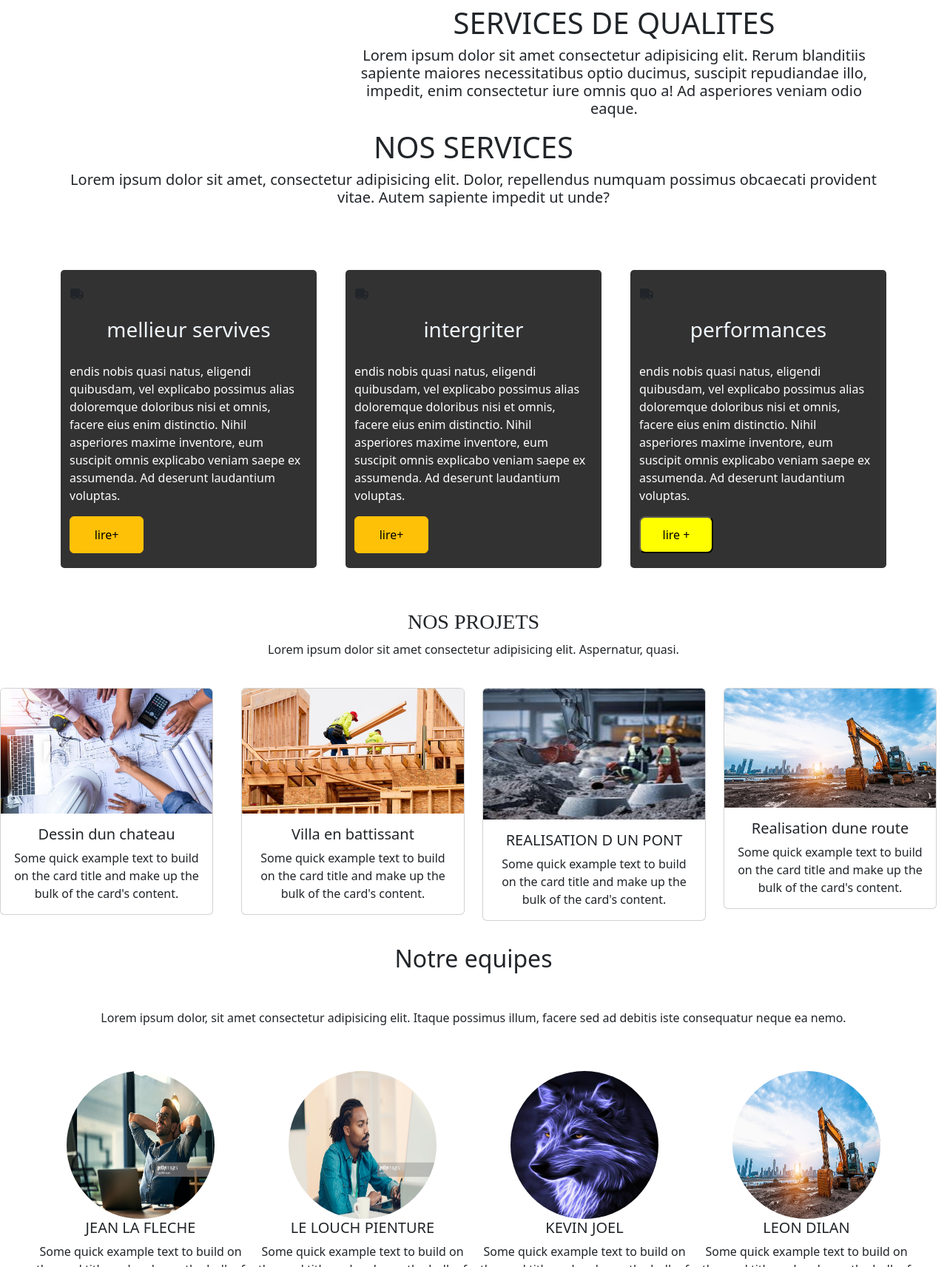
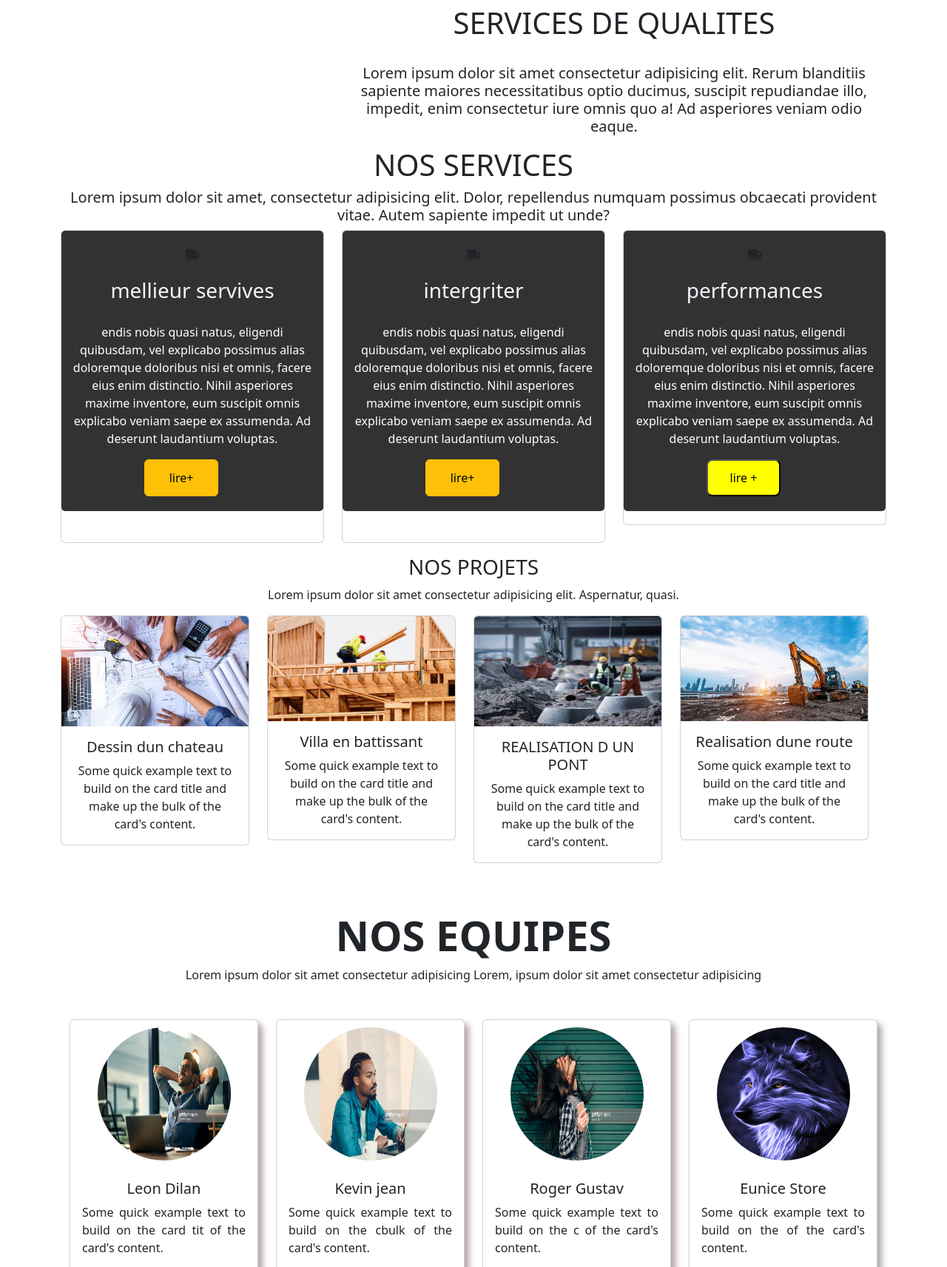
Before and after one commit to brandondiffo/DIffo-brandon-exam, a plain HTML site: page index.html in a window 1280 px wide. Shown: the part 849-2562 px from the top of the page at 74% size. Drawn offline with Linux system fonts and the light colour scheme.

Commit message:
suite de mon devoir

```diff
--- a/css/style.css
+++ b/css/style.css
@@ -19,24 +19,7 @@
 .carousel-caption{
     top: 300px;
 }
-/* .carousel-item h2{
-    font-size: 40px;
-    font-family: bold;
 
-}
-.carousel-item p{
-    font-size: px;
-    margin-top: 20%;
-}
-.carousel-item a{
-    width: 60px;
-    height: 80px;
-    top: 10%;
-    color: black;
-    text-decoration: none;
-    background-color: yellow;
-    border: 1px solid black;
-} */
 .carousel-control-prev ,.carousel-control-next{
     top: 350px;
 }
@@ -54,7 +37,9 @@
     margin-top: 7%;
     display: flex;
     justify-content: space-between;
-
+}
+.page div{
+    flex-direction: column;
 }
 .bocs{
     flex-basis: 31%;
@@ -94,18 +79,25 @@ button{
     text-align: center;
     margin-bottom: 40px;
 }
-.container-sec{
-    margin: 20px;
-    padding: 20px;
-    display: flex;
+.card-radius img{
+    height: 200px;
+    width: 200px;
+    border-radius: 50%;
+    position: relative;
+    justify-content: space-around;
+    padding: 10px;
+
 }
-.cards img{
-    width: 200px;
-    height: 200px;
-    border-radius: 50%;
+.card-shadow:hover{
+    box-shadow: 6px 6px 9px rgb(179, 165, 165);
 }
-.conctats .mb-3{
-    border: 1px solid black;
-    text-align: center;
-    width: 40%;
+.card-radius{
+    box-shadow: 6px 6px 9px rgb(179, 165, 165);
 }
+.card-radius span{
+    padding: 10px;
+}
+
+.card-radius p{
+    text-align: justify;
+}
--- a/index.html
+++ b/index.html
@@ -1,5 +1,6 @@
 <!DOCTYPE html>
 <html lang="en">
+
 <head>
   <meta charset="UTF-8">
   <meta http-equiv="X-UA-Compatible" content="IE=edge">
@@ -9,39 +10,14 @@
   <link rel="stylesheet" href="css/style.css">
   <title>Document</title>
 </head>
+
 <body>
-    <!-- <nav class="navbar navbar-expand-lg bg-light">
-        <div class="container-fluid d-flex justify-content-between text-center">
-          <a class="navbar-brand" href="#"><span>BUILD</span>HOME</a>
-          <button class="navbar-toggler" type="button" data-bs-toggle="collapse" data-bs-target="#navbarSupportedContent" aria-controls="navbarSupportedContent" aria-expanded="false" aria-label="Toggle navigation">
-            <span class="navbar-toggler-icon"></span>
-          </button>
-          <div class="collapse navbar-collapse" id="navbarSupportedContent">
-            <ul class="navbar-nav me-auto mb-2 mb-lg-0">
-              <li class="nav-item">
-                <a class="nav-link active" aria-current="page" href="#">ACCEUIL</a>
-              </li>
-              <li class="nav-item">
-                <a class="nav-link" href="#">SERVICES</a>
-              </li>
-              <li class="nav-item">
-                <a class="nav-link" href="#">PORFOLIO</a>
-              </li>
-              <li class="nav-item">
-                <a class="nav-link" href="#">TEAM</a>
-              </li>
-              <li class="nav-item">
-                <a class="nav-link " href="#">CONTACT</a>
-              </li>
-            </ul>
-          </div>
-        </div>
-      </nav> -->
 
   <nav class="navbar bg-light navbar-expand-lg">
     <div class="container-fluid">
-          <a class="navbar-brand" href="#">Offcanvas navbar</a>
-          <button class="navbar-toggler" type="button" data-bs-toggle="offcanvas" data-bs-target="#offcanvasNavbar" aria-controls="offcanvasNavbar">
+      <a class="navbar-brand" href="#"><span>BUILD</span>HOME</a>
+      <button class="navbar-toggler" type="button" data-bs-toggle="offcanvas" data-bs-target="#offcanvasNavbar"
+        aria-controls="offcanvasNavbar">
         <span class="navbar-toggler-icon"></span>
       </button>
       <div class="offcanvas offcanvas-end" tabindex="-1" id="offcanvasNavbar" aria-labelledby="offcanvasNavbarLabel">
@@ -52,23 +28,22 @@
         <div class="offcanvas-body">
           <ul class="navbar-nav justify-content-end flex-grow-1 pe-3">
             <li class="nav-item">
-                  <a class="nav-link active" aria-current="page" href="#">Home</a>
+              <a class="nav-link active" aria-current="page" href="#">ACCEUIL</a>
             </li>
             <li class="nav-item">
-                  <a class="nav-link" href="#">Link</a>
+              <a class="nav-link fw-bold" href="#">SERVICES</a>
             </li>
-                <li class="nav-item dropdown">
-                  <a class="nav-link dropdown-toggle" href="#" role="button" data-bs-toggle="dropdown" aria-expanded="false">
-                    Dropdown
-                  </a>
-                  <ul class="dropdown-menu">
-                    <li><a class="dropdown-item" href="#">Action</a></li>
-                    <li><a class="dropdown-item" href="#">Another action</a></li>
-                    <li>
-                      <hr class="dropdown-divider">
+            <li class="nav-item">
+              <a class="nav-link fw-bold" href="#">PORFOLIO</a>
             </li>
-                    <li><a class="dropdown-item" href="#">Something else here</a></li>
-                  </ul>
+            <li class="nav-item">
+              <a class="nav-link fw-bold" href="#">Home</a>
+            </li>
+            <li class="nav-item">
+              <a class="nav-link fw-bold" href="#">TEAM</a>
+            </li>
+            <li class="nav-item">
+              <a class="nav-link fw-bold" href="#">CONTACT</a>
             </li>
           </ul>
 
@@ -77,39 +52,17 @@
     </div>
   </nav>
 
-
-<!-- <div id="carouselExampleControls" class="carousel slide" data-bs-ride="carousel">
-        <div class="carousel-inner">
-          <div class="carousel-item active">
-            <img src="image/im1.jpg" class="d-block w-100" alt="...">
-          </div>
-          <div class="carousel-item">
-            <img src="image/im2.jpg" class="d-block w-100" alt="...">
-          </div>
-          <div class="carousel-item">
-            <img src="image/im3.jpg" class="d-block w-100" alt="...">
-          </div>
-          <div class="carousel-item">
-            <img src="image/im3.jpg" class="d-block w-100" alt="...">
-          </div>
-        </div>
-        <button class="carousel-control-prev" type="button" data-bs-target="#carouselExampleControls" data-bs-slide="prev">
-          <span class="carousel-control-prev-icon" aria-hidden="true"></span>
-          <span class="visually-hidden">Previous</span>
-        </button>
-        <button class="carousel-control-next" type="button" data-bs-target="#carouselExampleControls" data-bs-slide="next">
-          <span class="carousel-control-next-icon" aria-hidden="true"></span>
-          <span class="visually-hidden">Next</span>
-        </button>
-      </div> -->
-
   <div id="carouselExampleCaptions" class="carousel slide" data-bs-ride="false">
 
     <div class="carousel-indicators">
-          <button type="button" data-bs-target="#carouselExampleCaptions" data-bs-slide-to="0" class="active" aria-current="true" aria-label="Slide 1"></button>
-          <button type="button" data-bs-target="#carouselExampleCaptions" data-bs-slide-to="1" aria-label="Slide 2"></button>
-          <button type="button" data-bs-target="#carouselExampleCaptions" data-bs-slide-to="2" aria-label="Slide 3"></button>
-          <button type="button" data-bs-target="#carouselExampleCaptions" data-bs-slide-to="3" aria-label="Slide 4"></button>
+      <button type="button" data-bs-target="#carouselExampleCaptions" data-bs-slide-to="0" class="active"
+        aria-current="true" aria-label="Slide 1"></button>
+      <button type="button" data-bs-target="#carouselExampleCaptions" data-bs-slide-to="1"
+        aria-label="Slide 2"></button>
+      <button type="button" data-bs-target="#carouselExampleCaptions" data-bs-slide-to="2"
+        aria-label="Slide 3"></button>
+      <button type="button" data-bs-target="#carouselExampleCaptions" data-bs-slide-to="3"
+        aria-label="Slide 4"></button>
     </div>
     <div class="carousel-inner">
       <div class="carousel-item active">
@@ -157,64 +110,80 @@
 
 
 
-      <div class="container mt-5">
+  <div class="container">
     <div class="row">
-            <div class="col-lg-4 col-md-6 mb-3">
-                <div class="card card-shadow">
+      <div class="col-lg-4 ">
+        <div class="card mt-5 card-1">
           <img src="image/im5.jpg" class="card-img-top" alt="...">
-                   <div class="card-body">
-                    <h5 class="card-title"></h5>
-                    <p class="card-text"></p>
-                    <a href="#" class="btn btn-primary"></a>
+
+        </div>
+      </div>
+      <div class="col-lg-8 mt-5 text-center">
+        <p class="para p-4">
+        <H1>NOUS FOURNISSONS UN MELLIEUR SERVICES DE QUALITES</H1><br>
+        <h5> Lorem ipsum dolor sit amet consectetur adipisicing elit. Rerum blanditiis sapiente maiores necessitatibus
+          optio ducimus, suscipit repudiandae illo, impedit, enim consectetur iure omnis quo a! Ad asperiores veniam
+          odio eaque.</h5>
+        </p>
       </div>
     </div>
   </div>
-          <div class="col-lg-8 ml-3">
-            <p class="para p-4">
-                <H1>NOUS FOURNISSONS UN MELLIEUR SERVICES DE QUALITES</H1>
-                <h5>   Lorem ipsum dolor sit amet consectetur adipisicing elit. Rerum blanditiis sapiente maiores necessitatibus optio ducimus, suscipit repudiandae illo, impedit, enim consectetur iure omnis quo a! Ad asperiores veniam odio eaque.</h5>
+  <div class="container justify-content-center">
+    <div class="row">
+      <h1> NOS SERVICES</h1>
+      <h5>Lorem ipsum dolor sit amet, consectetur adipisicing elit. Dolor, repellendus numquam possimus obcaecati
+        provident vitae. Autem sapiente impedit ut unde?</h5>
+        <div class="col-lg-4 col-md-6">
+          <div class="card mb-3">
+          <div class="bocs">
+          <i class="fa-solid fa-truck"></i>
+          <h3>mellieur servives</h3>
+          <p>
+            endis nobis quasi natus, eligendi quibusdam, vel explicabo possimus alias doloremque doloribus nisi et
+            omnis, facere eius enim distinctio. Nihil asperiores maxime inventore, eum suscipit omnis explicabo veniam
+            saepe ex assumenda. Ad deserunt laudantium voluptas.
           </p>
+          <button type="button" class="btn btn-warning">lire+</button>
+          </div><br>
+          </div>
+      </div>
+        <div class="col-lg-4 col-md-6">
+          <div class="card mb-3">
+          <div class="bocs">
+          <i class="fa-solid fa-truck"></i>
+          <h3>intergriter</h3>
+          <p>
+            endis nobis quasi natus, eligendi quibusdam, vel explicabo possimus alias doloremque doloribus nisi et
+            omnis, facere eius enim distinctio. Nihil asperiores maxime inventore, eum suscipit omnis explicabo veniam
+            saepe ex assumenda. Ad deserunt laudantium voluptas.
+          </p>
+          <button type="button" class="btn btn-warning">lire+</button>
+          </div><br>
+          </div>
+       </div>
+        <div class="col-lg-4 col-md-6">
+          <div class="card mb-3">
+          <div class="bocs">
+          <i class="fa-solid fa-truck"></i>
+          <h3>performances</h3>
+          <p>
+            endis nobis quasi natus, eligendi quibusdam, vel explicabo possimus alias doloremque doloribus nisi et
+            omnis, facere eius enim distinctio. Nihil asperiores maxime inventore, eum suscipit omnis explicabo veniam
+            saepe ex assumenda. Ad deserunt laudantium voluptas.
+          </p>
+          <button> lire +</button>
+          </div>
+          </div>
        </div>
   </div>
   </div>
            <div class="container">
             <div class="row">
-                <h1> NOS SERVICES</h1>
-                <h5>Lorem ipsum dolor sit amet, consectetur adipisicing elit. Dolor, repellendus numquam possimus obcaecati provident vitae. Autem sapiente impedit ut unde?</h5>
-            </div>
-            <div class="page">
-                <div class="bocs">
-                    <i class="fa-solid fa-truck"></i>
-                    <h3>mellieur servives</h3>
-                    <p>
-                     endis nobis quasi natus, eligendi quibusdam, vel explicabo possimus alias doloremque doloribus nisi et omnis, facere eius enim distinctio. Nihil asperiores maxime inventore, eum suscipit omnis explicabo veniam saepe ex assumenda. Ad deserunt laudantium voluptas.
-                    </p>
-                    <button type="button" class="btn btn-warning">lire+</button>
-                </div><br>
-                <div class="bocs">
-                    <i class="fa-solid fa-truck"></i>
-                    <h3>intergriter</h3>
-                    <p>
-                     endis nobis quasi natus, eligendi quibusdam, vel explicabo possimus alias doloremque doloribus nisi et omnis, facere eius enim distinctio. Nihil asperiores maxime inventore, eum suscipit omnis explicabo veniam saepe ex assumenda. Ad deserunt laudantium voluptas.
-                    </p>
-                    <button type="button" class="btn btn-warning">lire+</button>
-                </div><br>
-                <div class="bocs">
-                    <i class="fa-solid fa-truck"></i>
-                    <h3>performances</h3>
-                    <p>
-                     endis nobis quasi natus, eligendi quibusdam, vel explicabo possimus alias doloremque doloribus nisi et omnis, facere eius enim distinctio. Nihil asperiores maxime inventore, eum suscipit omnis explicabo veniam saepe ex assumenda. Ad deserunt laudantium voluptas.
-                    </p>
-                    <button> lire +</button>
-                </div>
-            </div>
-         </div>
-         <div class="containers mt-6">
               <h3> NOS PROJETS</h3>
         <P>Lorem ipsum dolor sit amet consectetur adipisicing elit. Aspernatur, quasi.</P>
       <div class="row">
-              <div class="col-lg-3 col-md-6 mb-3">
-                <div class="card" style="width: 18rem;">
+          <div class="col-lg-3 col-md-6">
+            <div class="card mb-3">
               <img src="image/im8.jpg" class="card-img-top" alt="...">
               <div class="card-body">
                 <h5>Dessin dun chateau</h5>
@@ -233,7 +202,7 @@
             </div>
           </div>
 
-              <div class="col-lg-3 col-md-6 mb-3">
+          <div class="col-lg-3 col-md-6">
             <div class="card mb-3" >
               <img src="image/im7.jpg" class="card-img-top" alt="...">
               <div class="card-body">
@@ -243,8 +212,8 @@
             </div>
           </div>
 
-              <div class="col-lg-3 col-md-6 mb-3">
-                <div class="card" style="width: 18rem;">
+          <div class="col-lg-3 col-md-6">
+            <div class="card mb-3">
               <img src="image/im9.jpg" class="card-img-top" alt="...">
               <div class="card-body">
                 <h5>Realisation dune route</h5>
@@ -252,85 +221,111 @@
               </div>
             </div>
           </div>
-
-              <div class="container6">
-                    <h2 class="mb-5"> Notre equipes</h2 class="mb-5">
-                    <p>Lorem ipsum dolor, sit amet consectetur adipisicing elit. Itaque possimus illum, facere sed ad debitis iste consequatur neque ea nemo.</p>
-
-                <div class="container-sec">
-                  <div class="col-lg-3 mb-2">
-                    <div class="cards">
-                      <img src="image/01.jpg" class="card-img-top" alt="...">
-                      <div class="card-body">
-                        <h5> JEAN LA FLECHE</h5>
-                        <p class="card-text">Some quick example text to build on the card title and make up the bulk of the card's content.</p>
-                        <i class="fa-brands fa-facebook"></i>
-                        <i class="fa-brands fa-linkedin"></i>
-                        <i class="fa-brands fa-twitter"></i>
-                        <i class="fa-brands fa-whatsapp"></i>
-                      </div>
       </div>
            </div>
 
-                  <div class="col-lg-3 mb-2">
-                    <div class="cards">
-                      <img src="image/06.jpg" class="card-img-top" alt="...">
+    <div class="container">
+      <div class="row">
+          <div class="text-center mt-5 mb-3">
+              <div class="porto" id="encre2"></div>
+              <h2 class="display-4 fw-bold">NOS EQUIPES</h2>
+              <p>Lorem ipsum dolor sit amet consectetur adipisicing Lorem, ipsum dolor sit amet consectetur adipisicing</p>
+          </div>
+          <div class="col-lg-3 col-md-6  mt-3">
+            <center>
+                  <div class="card  card-radius card-shadow">
+                      <center><img src="image/01.jpg" class="card-img-top" alt="..."></center>
                       <div class="card-body">
-                        <h5> LE LOUCH PIENTURE</h5>
-                        <p class="card-text">Some quick example text to build on the card title and make up the bulk of the card's content.</p>
+                        <h5 class="card-title">Leon Dilan</h5>
+                        <p class="card-text">Some quick example text to build on the card tit of the card's content.</p>
+                       <span>
                           <i class="fa-brands fa-facebook"></i>
+                          <i class="fa-brands fa-twitter"></i>
+                          <i class="fa-brands fa-instagram"></i>
                           <i class="fa-brands fa-linkedin"></i>
-                             <i class="fa-brands fa-twitter"></i>
-                             <i class="fa-brands fa-whatsapp"></i>
+                       </span>
                       </div>
                   </div>
+              </center>
           </div>
 
-                  <div class="col-lg-3 mb-2">
-                    <div class="cards">
-                      <img src="image/FB3.jpg" class="card-img-top" alt="...">
+          <div class="col-lg-3  col-md-6  mt-3">
+              <center>
+                  <div class="card  card-radius card-shadow">
+                         <center><img src="image/06.jpg" class="card-img-top" alt="..."></center>
                       <div class="card-body">
-                        <h5>KEVIN JOEL</h5>
-                        <p class="card-text">Some quick example text to build on the card title and make up the bulk of the card's content.</p>
+                          <h5 class="card-title">Kevin jean</h5>
+                          <p class="card-text">Some quick example text to build on the cbulk of the card's content.</p>
+                         <span>
                             <i class="fa-brands fa-facebook"></i>
+                            <i class="fa-brands fa-twitter"></i>
+                            <i class="fa-brands fa-instagram"></i>
                             <i class="fa-brands fa-linkedin"></i>
-                             <i class="fa-brands fa-twitter"></i>
-                             <i class="fa-brands fa-whatsapp"></i>
+                         </span>
                       </div>
                   </div>
+              </center>
           </div>
 
-                  <div class="col-lg-3  mb-2">
-                    <div class="cards">
-                      <img src="image/im9.jpg" class="card-img-top" alt="...">
+
+            <div class="col-lg-3 col-md-6  mt-3">
+              <center>
+                    <div class="card  card-radius card-shadow">
+                        <center><img src="image/09.jpg" class="card-img-top" alt="..."></center>
                         <div class="card-body">
-                        <h5>LEON DILAN</h5>
-                        <p class="card-text">Some quick example text to build on the card title and make up the bulk of the card's content.</p>
+                          <h5 class="card-title">Roger Gustav</h5>
+                          <p class="card-text">Some quick example text to build on the c of the card's content.</p>
+                         <span>
                             <i class="fa-brands fa-facebook"></i>
+                            <i class="fa-brands fa-twitter"></i>
+                            <i class="fa-brands fa-instagram"></i>
                             <i class="fa-brands fa-linkedin"></i>
-                             <i class="fa-brands fa-twitter"></i>
-                             <i class="fa-brands fa-whatsapp"></i>
+                         </span>
                         </div>
                     </div>
+                </center>
+            </div>
+
+            <div class="col-lg-3 col-md-6 mt-3">
+              <center>
+                    <div class="card  card-radius card-shadow">
+                       <center> <img src="image/FB3.jpg" class="card-img-top" alt="..."></center>
+                        <div class="card-body">
+                          <h5 class="card-title">Eunice Store</h5>
+                          <p class="card-text">Some quick example text to build on the of the card's content.</p>
+                         <span>
+                            <i class="fa-brands fa-facebook"></i>
+                            <i class="fa-brands fa-twitter"></i>
+                            <i class="fa-brands fa-instagram"></i>
+                            <i class="fa-brands fa-linkedin"></i>
+                         </span>
                         </div>
                     </div>
+                </center>
+            </div> -
   </div>
-               <div class="conctats">
-                <p class="h1">contactez-nous</p>
-                <p class="sout">Lorem ipsum dolor sit amet consectetur adipisicing elit. Doloremque laudantium deserunt eaque tempore dolorem molestiae suscipit, iure aspernatur consectetur aliquam!</p>
+
+  </div>
+
+  <div class="container">
+   <div class="row justify-content-center">
+    <div class="col-md-7">
+      <form>
           <div class="mb-3">
             <label for="exampleFormControlInput1" class="form-label"></label>
-                  <input type="email" class="form-control" id="exampleFormControlInput1" placeholder="nom complet">
+            <input type="email" class="form-control" id="exampleFormControlInput1" placeholder="Nom Complet">
           </div>
           <div class="mb-3">
             <label for="exampleFormControlInput1" class="form-label"></label>
-                  <input type="email" class="form-control" id="exampleFormControlInput1" placeholder="Email">
+            <input type="email" class="form-control" id="exampleFormControlInput1" placeholder="Address Email">
           </div>
-                <div class="mb-3 mb-2">
+          <div class="mb-3">
             <label for="exampleFormControlTextarea1" class="form-label"></label>
-                  <textarea class="form-control" id="exampleFormControlTextarea1" rows="3" placeholder="message"></textarea>
+            <textarea class="form-control" id="exampleFormControlTextarea1" rows="3" placeholder="Message "></textarea>
         </div>
-                 <input type="submit" value="envoyer">
+            <button class="btn btn-warning w-100" type="button">Envoyer</button>
+      </form>
+    </div>
 
   </div>
   </div>
@@ -338,4 +333,5 @@
   <script src="js/bootstrap.bundle.min.js"></script>
   <script src="js/all.min.js"></script>
 </body>
+
 </html>
```
Lines whose indentation alone changed are shown as unchanged.
